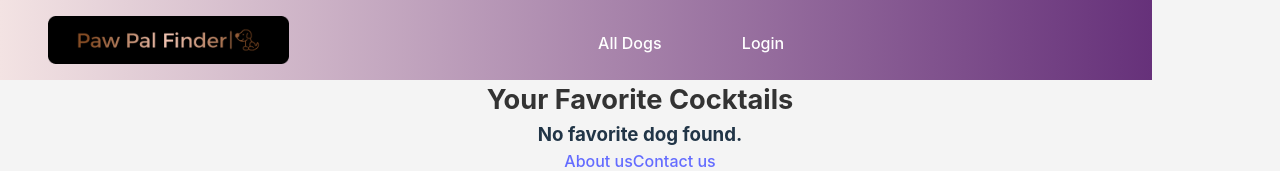
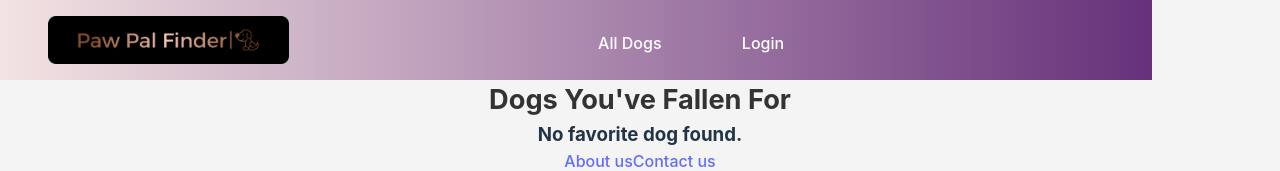
Before and after one commit to SaraVahidinovin/paw-pal-finder, a React (Vite) app: page /favorites in a window 1280 px wide. Shown: the top 171 px of the page. Built offline with nearby package versions, Linux system fonts and the light colour scheme.

Commit message:
Fixed handleClick function error

```diff
--- a/src/pages/FavoritesPage.tsx
+++ b/src/pages/FavoritesPage.tsx
@@ -13,20 +13,20 @@ export default function FavoritesPage() {
     const navigate = useNavigate();
 
     // Function to handle clicking on a card
-    const handleCocktailClick = (dog: Dog) => {
+    const handleClick = (dog: Dog) => {
         // Navigate to the details page using the dog's chipNumber
-        navigate(`/dog/${favorites.chipNumber}`);
+        navigate(`/dog/${dog.chipNumber}`);
     };
 
     return (
         <section className="main-content-container">
-            <h2>Your Favorite Cocktails</h2>
+            <h2>Dogs You've Fallen For</h2>
             <section className="card-container">
                 {/* Check if there are any favorite dogs */}
                 {favorites.length > 0 ?
                     // If there are favorites, map over the array and display each as a ProductCard component
                     (favorites.map((dog, index) => (
-                        <section key={index} className="favorite-item" onClick={() => handleCocktailClick(dog)} style={{ cursor: 'pointer' }}>
+                        <section key={index} className="favorite-item" onClick={() => handleClick(dog)} style={{ cursor: 'pointer' }}>
                             <ProductCard dog={dog} />
                         </section>
                     ))
```
